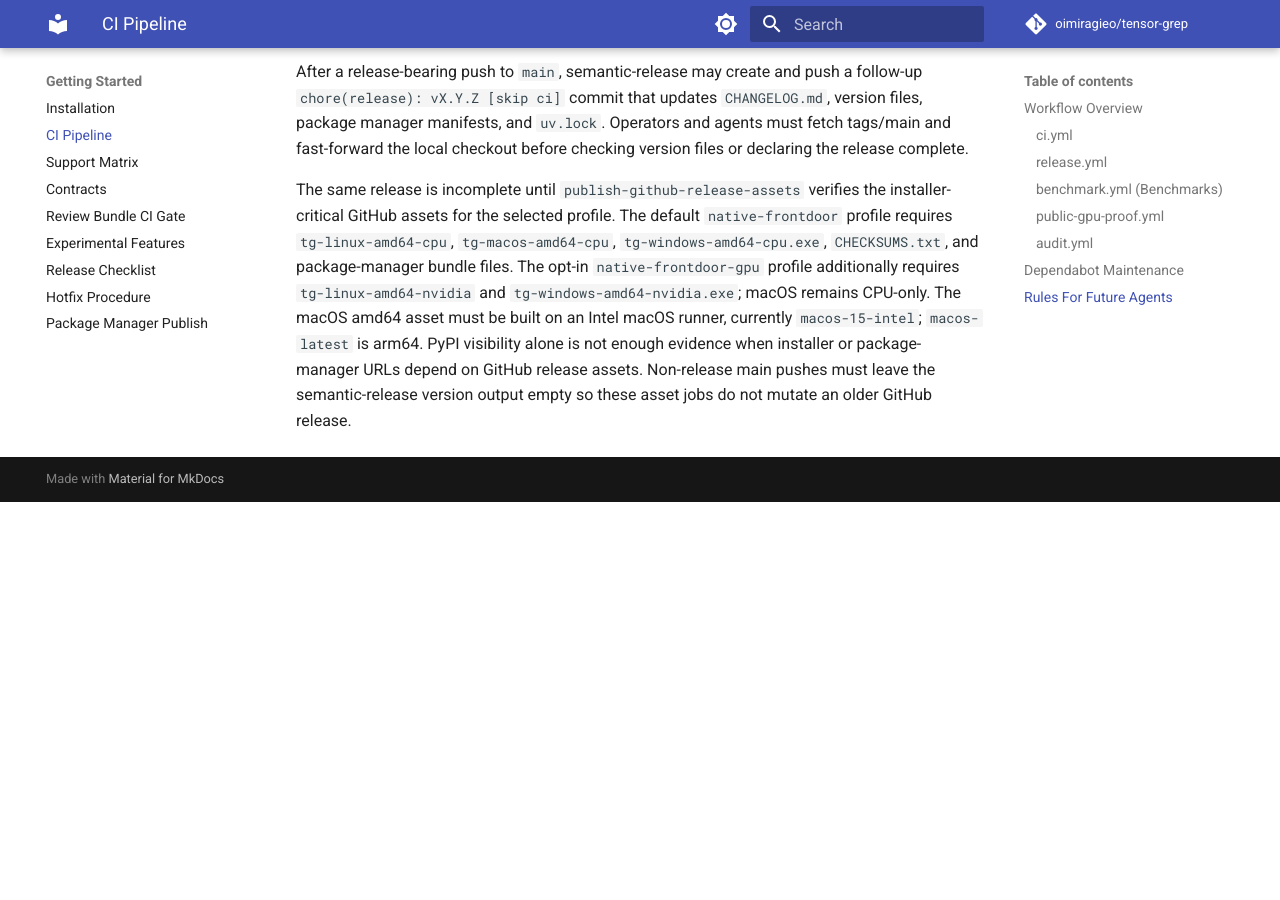
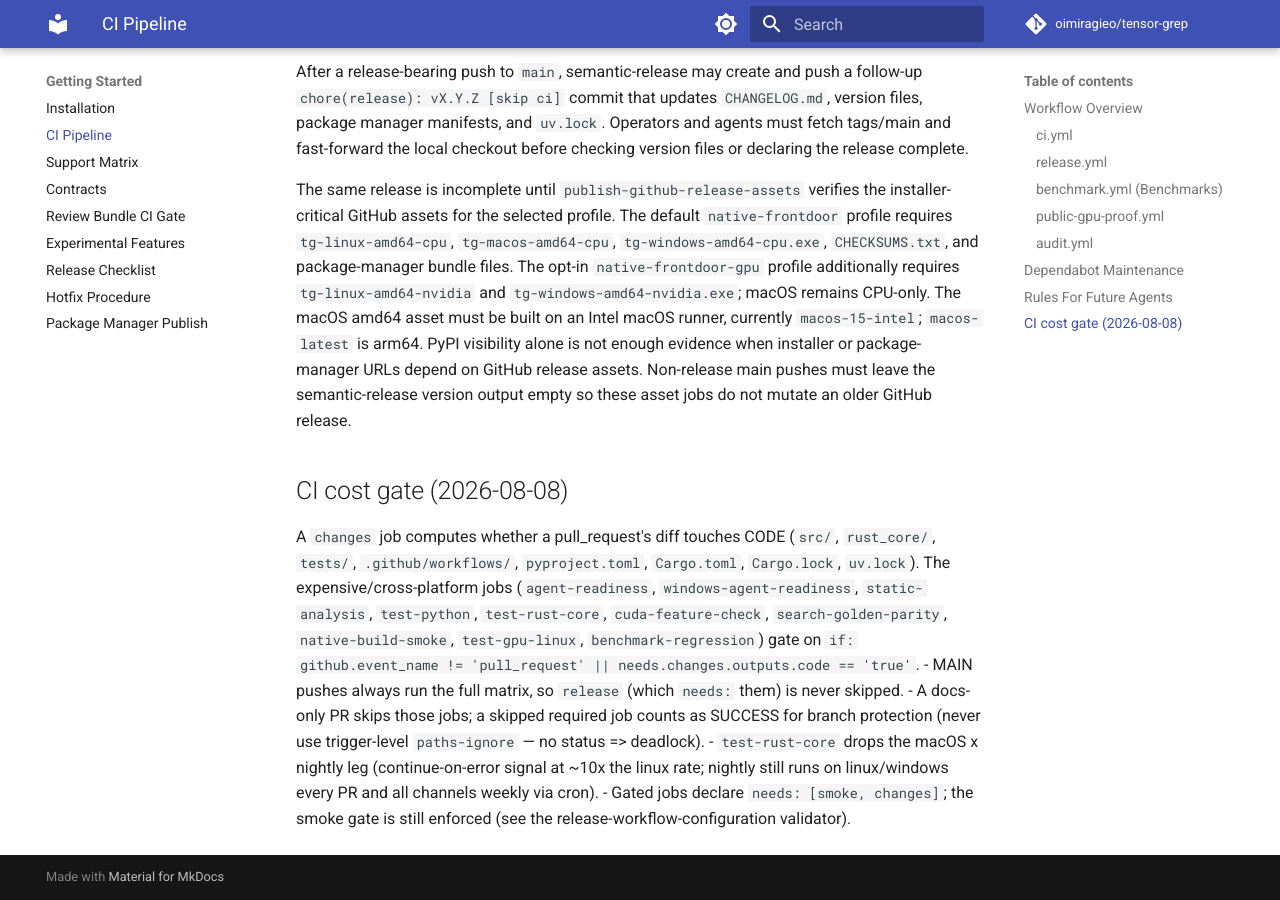
Before and after one commit to oimiragieo/tensor-grep, an MkDocs documentation site: the page built from docs/CI_PIPELINE.md, in a window 1280 px wide and 900 px high, scrolled down 5687 px. Built offline with MkDocs 1.6.1 and Material for MkDocs 9.7.7, drawn with Linux system fonts in a browser that asks for light colours; comment, search, counter and statistics services are not loaded; before the commit the page ends 6189 px from its top, so only the background shows below that.

Commit message:
ci: spend-smart CI — PR-only code-touch gate for expensive jobs (CI-cost) (#977)
Thinktank-ratified, verified against the governance suite. Full matrix still runs on every
main push (so `release`'s `needs:` are never skipped and the publish is never lost); on a
docs-only pull_request the expensive/cross-platform jobs are SKIPPED (a skipped required job
counts as success for branch protection — never trigger-level paths-ignore, which deadlocks).

- Add a cheap `changes` job computing whether the PR diff touches code (src/ rust_core/ tests/
  .github/workflows/ pyproject.toml Cargo.toml Cargo.lock uv.lock).
- Gate the 10 expensive jobs (agent-readiness, windows-agent-readiness, static-analysis,
  test-python, test-rust-core, cuda-feature-check, search-golden-parity, native-build-smoke,
  test-gpu-linux, benchmark-regression) with
  `if: github.event_name != 'pull_request' || needs.changes.outputs.code == 'true'`
  and `needs: [smoke, changes]` (keeps the smoke gate).
- Drop the macOS x nightly `test-rust-core` leg (continue-on-error signal at ~10x the Linux
  rate, zero release-gating value; nightly still runs on linux/windows every PR and all
  channels weekly via the cron).

Validator updates (same PR): the 3 release-workflow-configuration pins that asserted the
literal `needs: smoke` now assert the substance (a `needs:` line referencing `smoke`).
`docs/CI_PIPELINE.md` updated. Verified locally: test_release_workflow_configuration.py +
test_release_assets_validation.py (173 passed) + test_native_e2e_ci_coverage_contract.py
(5 passed) against the edited workflow; YAML parse clean.

```diff
--- a/docs/CI_PIPELINE.md
+++ b/docs/CI_PIPELINE.md
@@ -187,3 +187,12 @@ asset must be built on an Intel macOS runner, currently `macos-15-intel`; `macos
 PyPI visibility alone is not enough evidence when installer or package-manager URLs depend on
 GitHub release assets. Non-release main pushes must leave the semantic-release version output empty
 so these asset jobs do not mutate an older GitHub release.
+
+## CI cost gate (2026-08-08)
+
+A `changes` job computes whether a pull_request's diff touches CODE (`src/`, `rust_core/`, `tests/`, `.github/workflows/`, `pyproject.toml`, `Cargo.toml`, `Cargo.lock`, `uv.lock`). The expensive/cross-platform jobs (`agent-readiness`, `windows-agent-readiness`, `static-analysis`, `test-python`, `test-rust-core`, `cuda-feature-check`, `search-golden-parity`, `native-build-smoke`, `test-gpu-linux`, `benchmark-regression`) gate on
+`if: github.event_name != 'pull_request' || needs.changes.outputs.code == 'true'`.
+- MAIN pushes always run the full matrix, so `release` (which `needs:` them) is never skipped.
+- A docs-only PR skips those jobs; a skipped required job counts as SUCCESS for branch protection (never use trigger-level `paths-ignore` — no status => deadlock).
+- `test-rust-core` drops the macOS x nightly leg (continue-on-error signal at ~10x the linux rate; nightly still runs on linux/windows every PR and all channels weekly via cron).
+- Gated jobs declare `needs: [smoke, changes]`; the smoke gate is still enforced (see the release-workflow-configuration validator).
```
Also changed, not shown: 2 other files.
